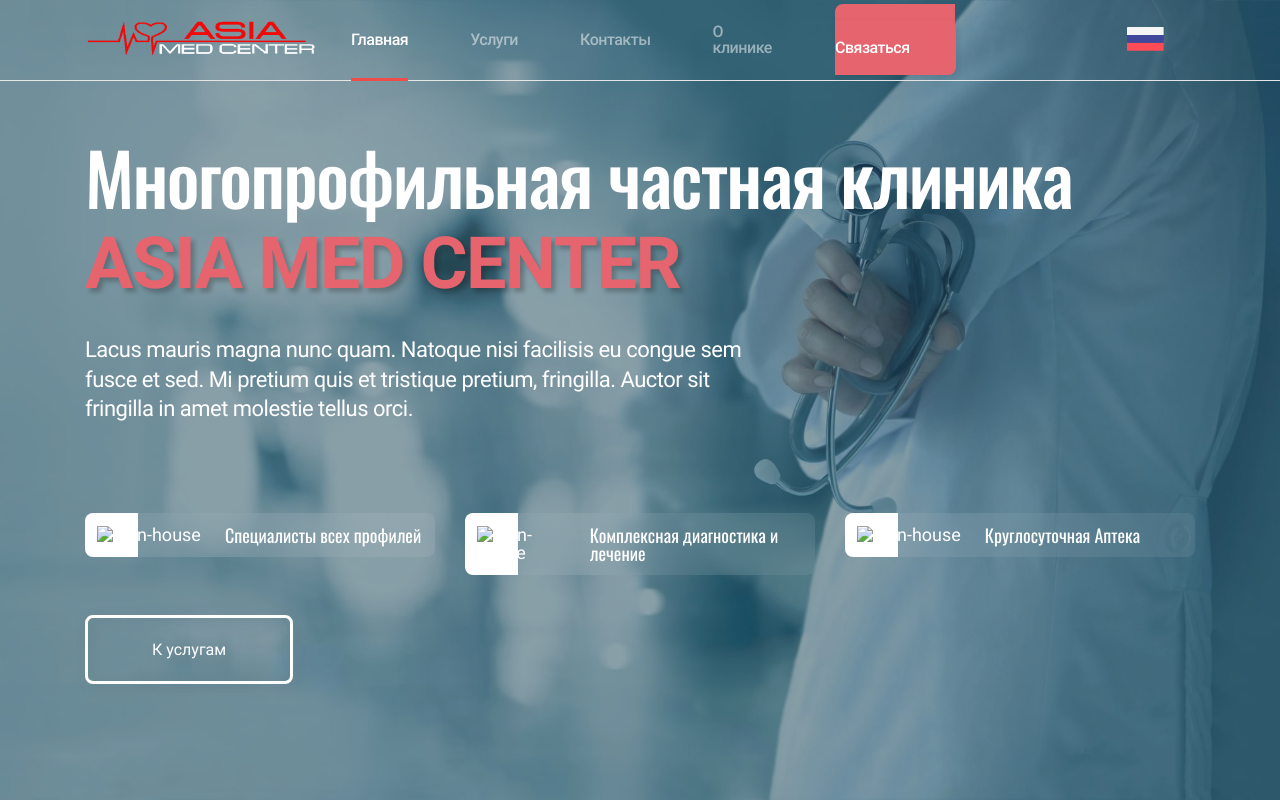
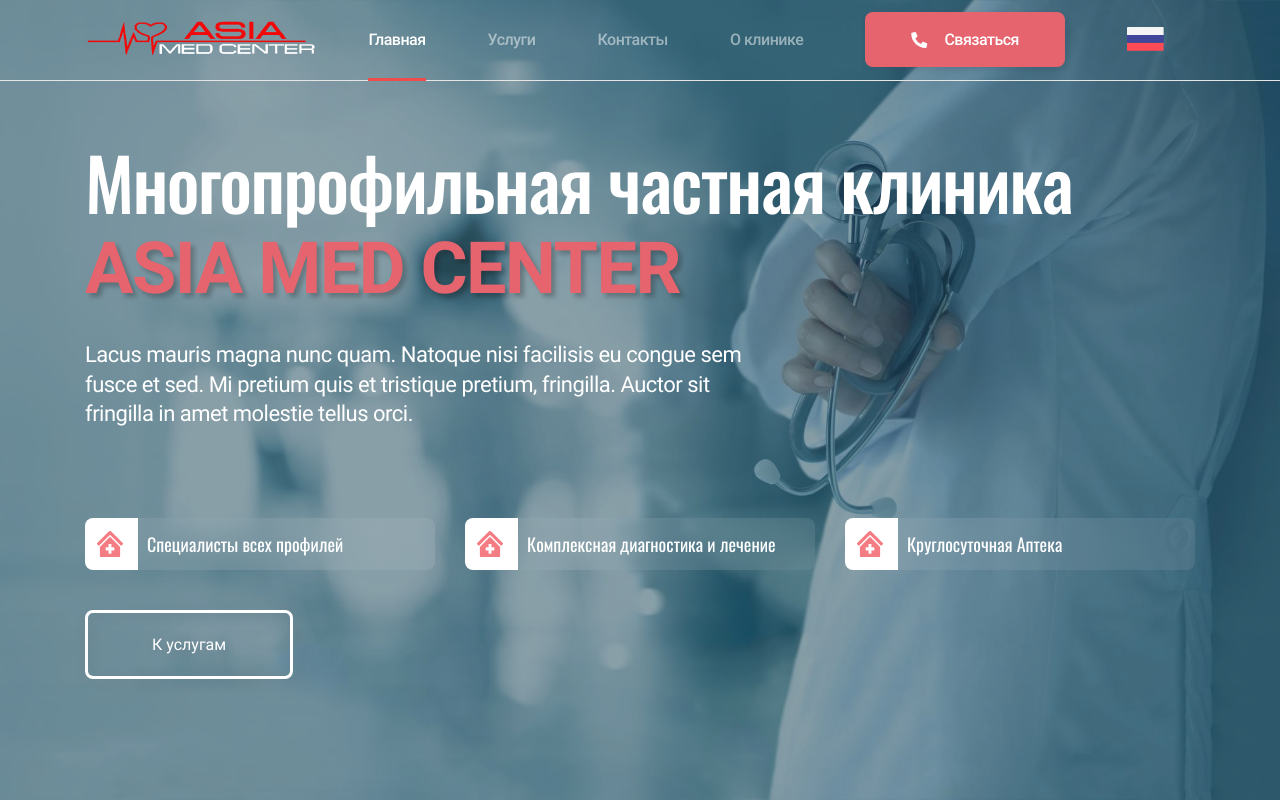
Before and after one commit to Anvarmirzo/AsiaMed, a plain HTML site: page index.html in a window 1280 px wide. Shown: the top 800 px of the page. Drawn offline with Linux system fonts and the light colour scheme; the site is published under a folder, as on GitHub Pages, so addresses that start at the root find nothing; files whose address does not match are found by name.

Commit message:
fix images

```diff
--- a/index.html
+++ b/index.html
@@ -28,7 +28,7 @@
               <li><a href="about-page.html">О клинике</a></li>
             </ul>
             <ul class="page-nav-buttons">
-              <li><a href="#" class="page-nav-contact"><img src="/img/icons/phone.svg"
+              <li><a href="#" class="page-nav-contact"><img src="img/icons/phone.svg"
                 alt="phone">Связаться</a></li>
               <li><a href="#"><img src="img/icons/ru.svg" alt="ru"></a></li>
             </ul>
@@ -50,19 +50,19 @@
       <div class="row header-links">
         <div class="col-lg-4 col-10">
           <div class="header-links-card">
-            <a href="#"><img src="/img/icons/house.svg" alt="icon-house">Специалисты всех
+            <a href="#"><img src="img/icons/house.svg" alt="icon-house">Специалисты всех
               профилей</a>
           </div>
         </div>
         <div class="col-lg-4 col-10">
           <div class="header-links-card">
-            <a href="#"><img src="/img/icons/house.svg" alt="icon-house">Комплексная диагностика и
+            <a href="#"><img src="img/icons/house.svg" alt="icon-house">Комплексная диагностика и
               лечение</a>
           </div>
         </div>
         <div class="col-lg-4 col-10">
           <div class="header-links-card">
-            <a href="#"><img src="/img/icons/house.svg" alt="icon-house">Круглосуточная Аптека</a>
+            <a href="#"><img src="img/icons/house.svg" alt="icon-house">Круглосуточная Аптека</a>
           </div>
         </div>
       </div>
```
